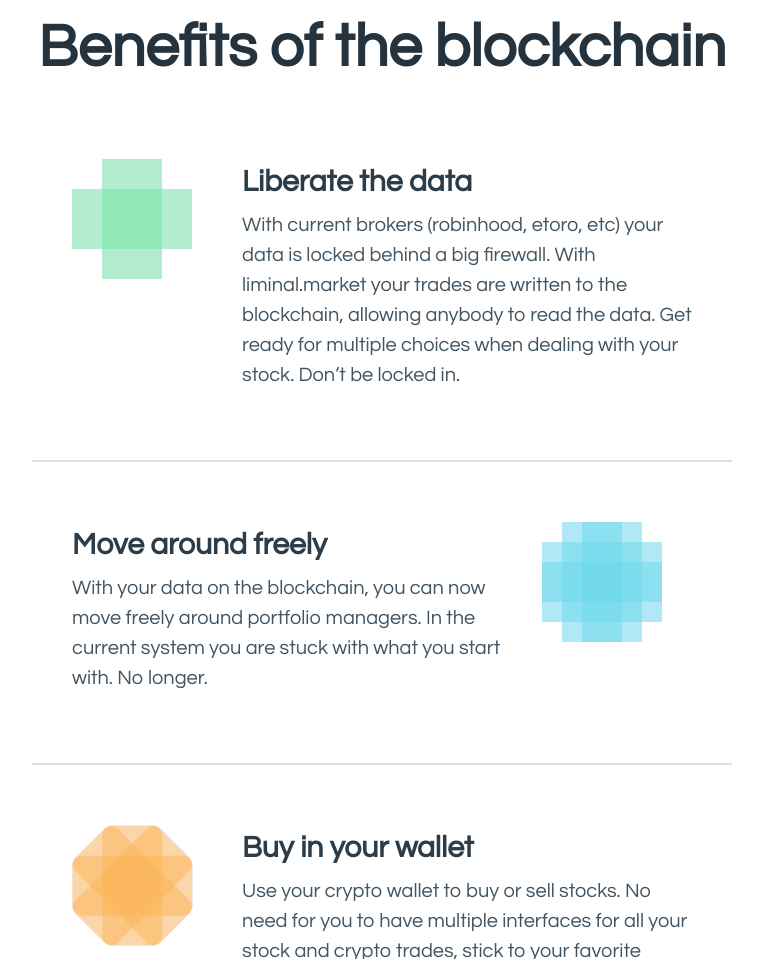
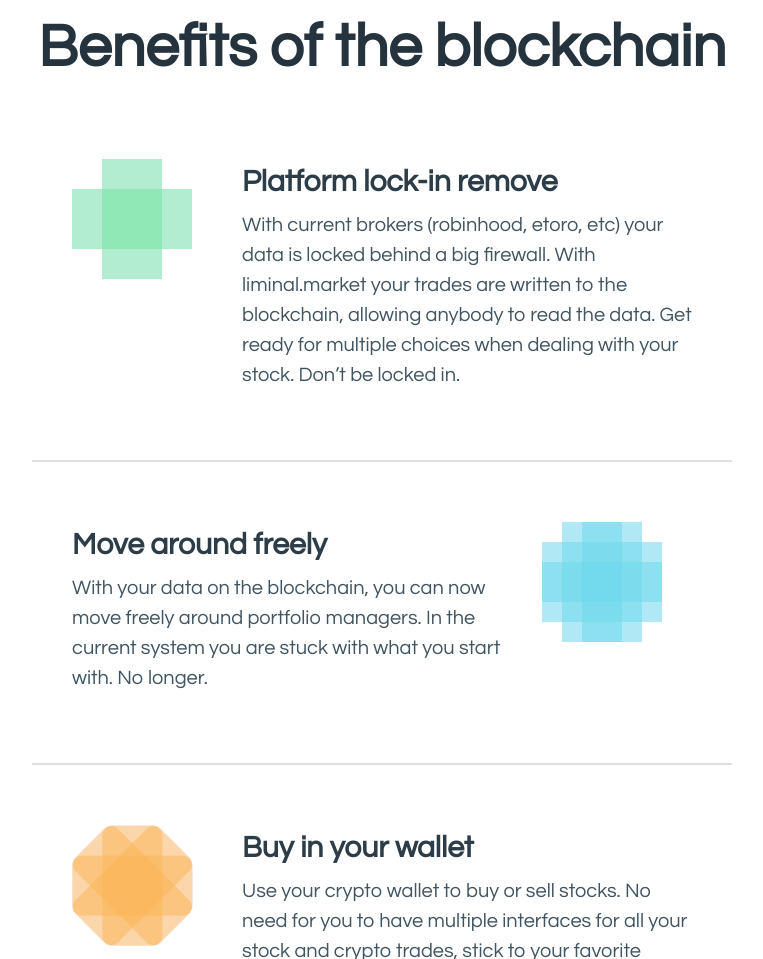
Before and after one commit to liminal-market/liminal.market.web, a plain HTML site: page index.html in a window 1280 px wide. Shown: the part 2972-3931 px from the top of the page, without its empty margins (258-1021 px from the left). Drawn offline with Linux system fonts and the light colour scheme; no server answers.

Commit message:
change title

```diff
--- a/index.html
+++ b/index.html
@@ -149,7 +149,7 @@
     <div class="grid left">
         <img src="/img/green.png" alt=""/>
         <div>
-            <h3>Liberate the data</h3>
+            <h3>Platform lock-in remove</h3>
             <p>
                 With current brokers (robinhood, etoro, etc) your data is locked behind a big firewall. With
                 liminal.market your trades are written to the blockchain, allowing anybody to read the data. Get ready
```
